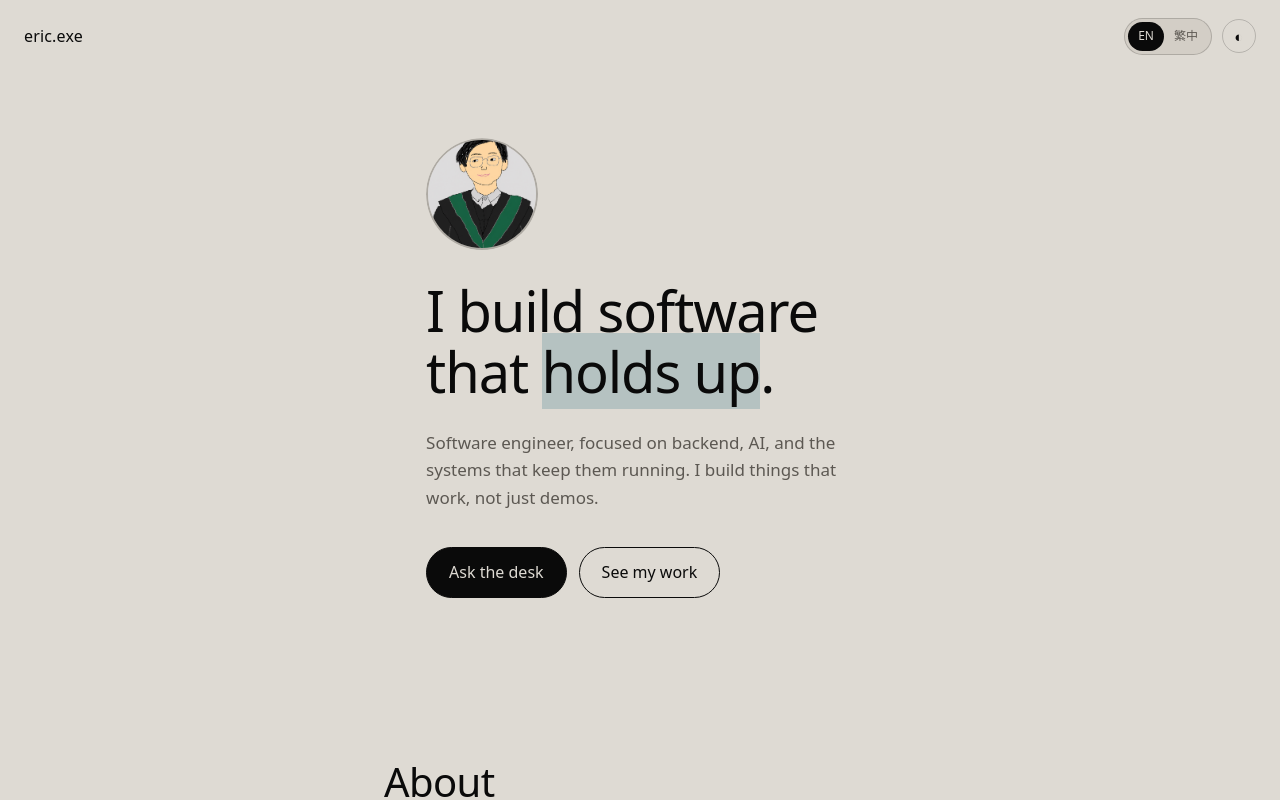
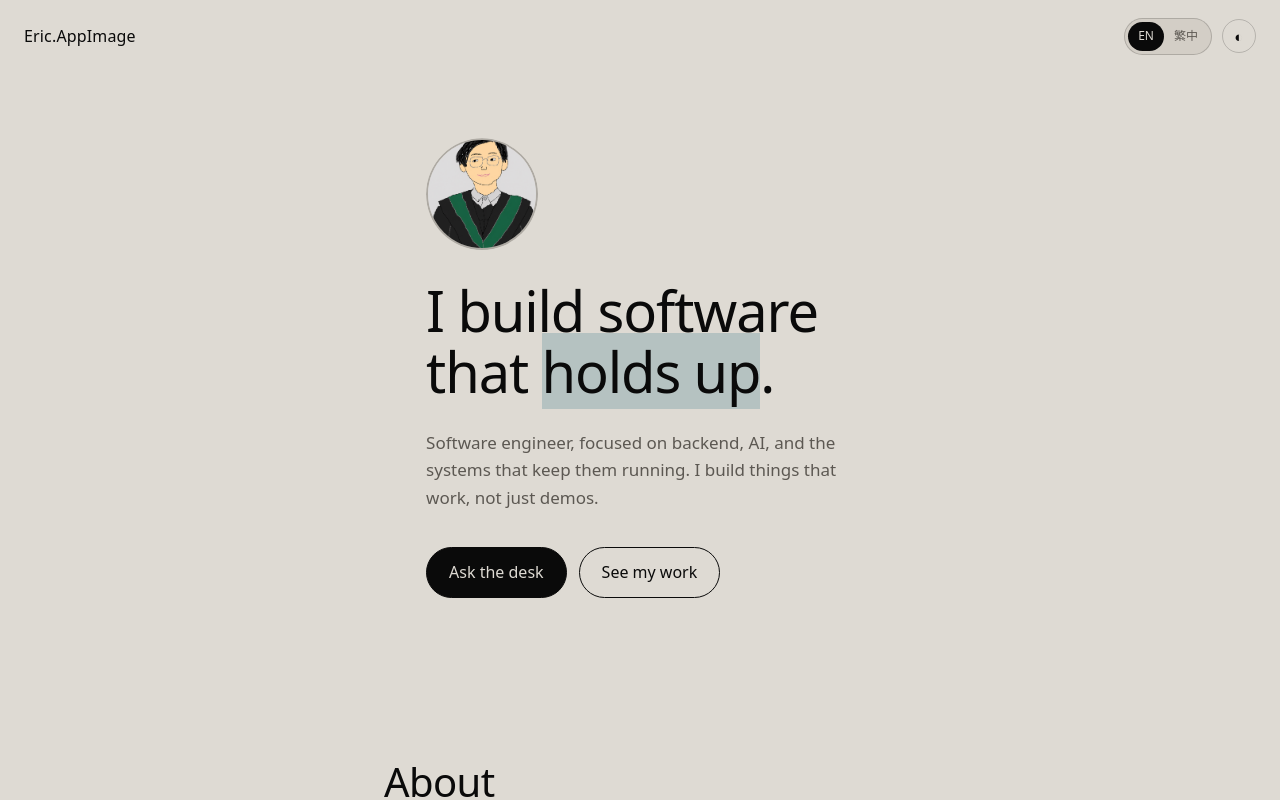
Before and after one commit to EricTung1007/portfolio, a React (Vite) app: page / in a window 1280 px wide. Shown: the top 800 px of the page. Built offline with nearby package versions, Linux system fonts and the light colour scheme; no server answers; a web font is replaced by a local one.

Commit message:
feat: playful OS-aware Eric.exe, Eric.dmg, Eric.ipa, Eric.apk and Eric.AppImage mastheads

```diff
--- a/src/App.tsx
+++ b/src/App.tsx
@@ -5,6 +5,7 @@ import { Giscus } from './components/Giscus.js';
 import { knowledge } from './data.js';
 import { posts, getPost } from './posts.js';
 import { renderMarkdown } from './markdown.js';
+import { getSystemBrand } from './browser-capability.js';
 import './motion.js';
 import './index.css';
 
@@ -192,6 +193,7 @@ export default function App() {
     window.scrollTo({ top: 0 });
   };
 
+  const [systemBrand] = useState(getSystemBrand);
   const [deskBusy, setDeskBusy] = useState(false);
   const [drawerOpen, setDrawerOpen] = useState(false);
   const isChat = view === 'chat';
@@ -200,7 +202,7 @@ export default function App() {
   return (
     <>
       <div className="topbar">
-        <a className="wordmark" href="#/portfolio" onClick={(e) => { e.preventDefault(); setView('portfolio'); }}>eric.exe</a>
+        <a className="wordmark" href="#/portfolio" onClick={(e) => { e.preventDefault(); setView('portfolio'); }} title="OS-inspired name, not a downloadable application">{systemBrand}</a>
         <div className="topbar-actions">
           <div className="language-switch" role="group" aria-label="Language">
             <button type="button" className={language === 'en' ? 'selected' : ''} onClick={() => setLanguage('en')} aria-pressed={language === 'en'}>EN</button>
@@ -216,7 +218,7 @@ export default function App() {
         <main className="chat-layout desk-first-layout">
           <section className="desk-cabinet desk-workstation" aria-label={language === 'en' ? 'Eric’s information desk' : 'Eric 的資訊台'}>
             <div className="desk-cabinet-top">
-              <span className="desk-cabinet-label">EST. 2026 · ERIC.EXE · INFORMATION BUREAU</span>
+              <span className="desk-cabinet-label">EST. 2026 · {systemBrand.toUpperCase()} · INFORMATION BUREAU</span>
               <span className={`desk-pilot ${deskBusy ? 'working' : ''}`} aria-label={deskBusy ? 'Working' : 'Ready'} />
             </div>
             <div className="desk-work-surface">
```
